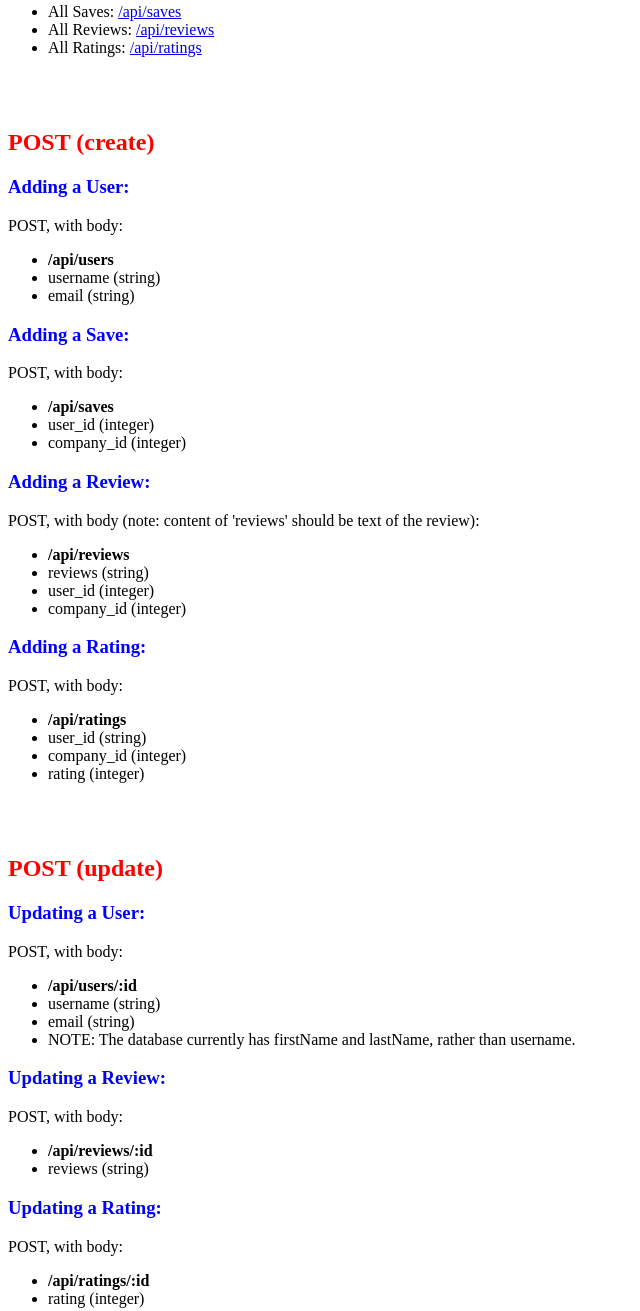
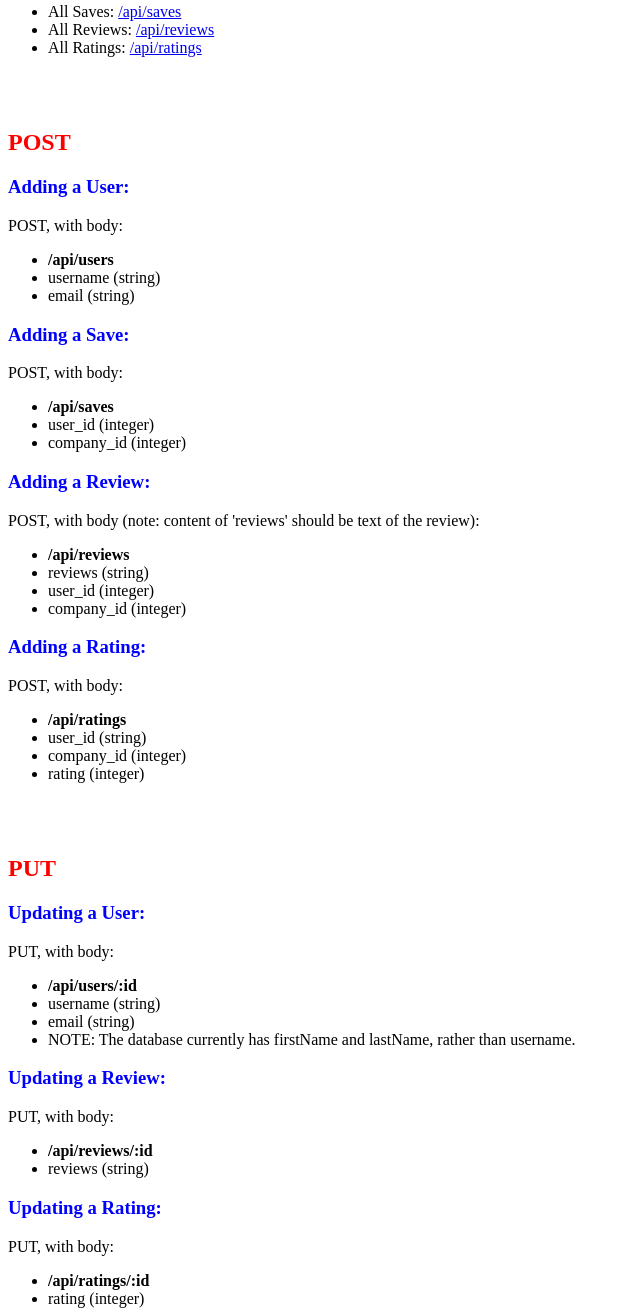
Before and after one commit to ejw773/eat-at-home-server, a website: page public/index.html in a window 1280 px wide. Shown: the part 456-1767 px from the top of the page, without its empty margins (0-640 px from the left). Drawn offline with Linux system fonts and the light colour scheme.

Commit message:
changes updates from POST to PUT

```diff
--- a/public/index.html
+++ b/public/index.html
@@ -35,7 +35,7 @@
         <br />
 
 <!-- POST -->
-        <h2>POST (create)</h2>
+        <h2>POST</h2>
           <h3>Adding a User:</h3>
             <p>POST, with body:</p>
             <ul>
@@ -69,10 +69,10 @@
             <br />
             <br />
 
-<!-- Update -->
-        <h2>POST (update)</h2>
+<!-- PUT -->
+        <h2>PUT</h2>
           <h3>Updating a User:</h3>
-            <p>POST, with body: </p>
+            <p>PUT, with body: </p>
             <ul>
               <li><b>/api/users/:id</b></li>
               <li>username (string)</li>
@@ -80,13 +80,13 @@
               <li>NOTE: The database currently has firstName and lastName, rather than username.</li>
             </ul>
           <h3>Updating a Review:</h3>
-            <p>POST, with body:</p>
+            <p>PUT, with body:</p>
             <ul>
               <li><b>/api/reviews/:id</b></li>
               <li>reviews (string)</li>
             </ul>
           <h3>Updating a Rating:</h3>
-            <p>POST, with body:</p>
+            <p>PUT, with body:</p>
             <ul>
               <li><b>/api/ratings/:id</b></li>
               <li>rating (integer)</li>
```
Also changed, not shown: server.js (+5 -5 lines).
